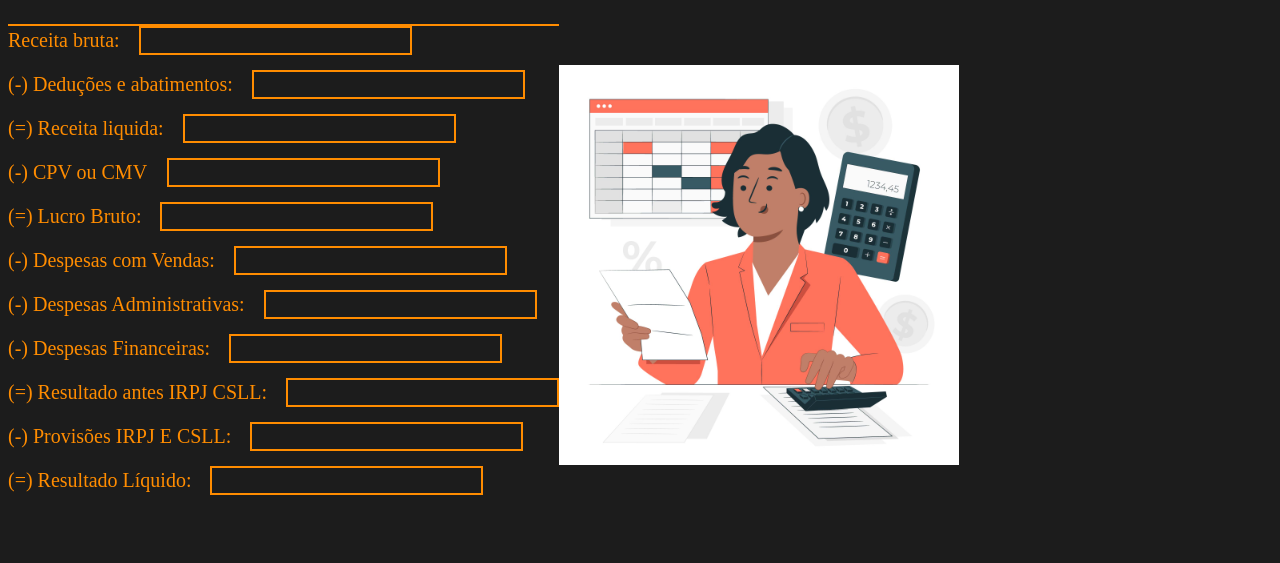
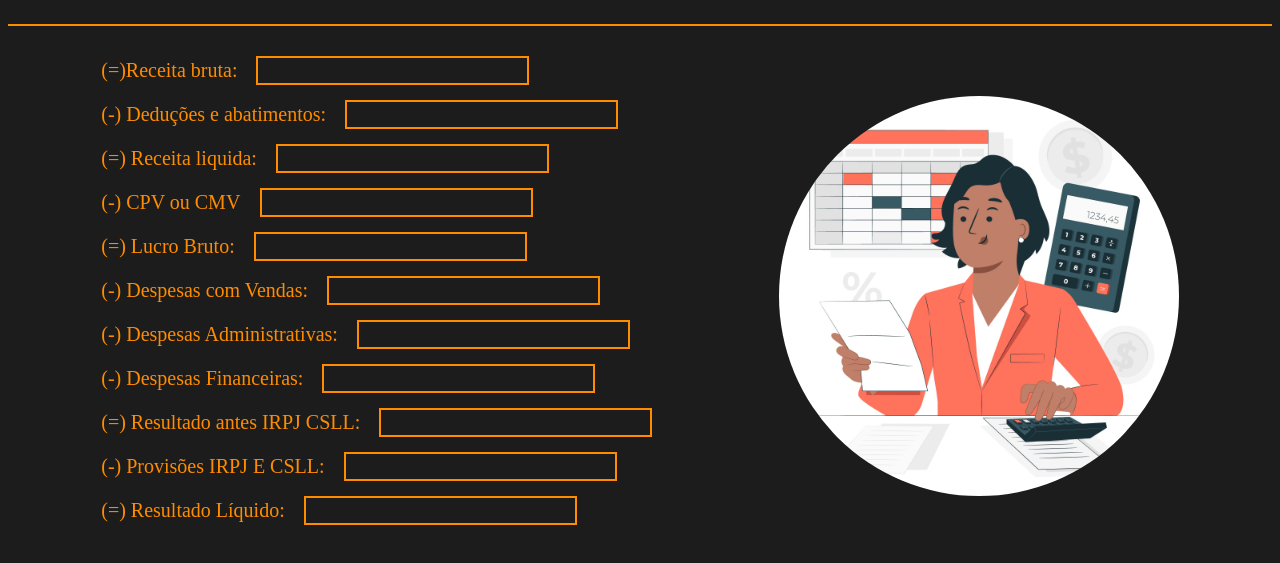
Before and after one commit to Isaacmag97/DREsimplificado, a plain HTML site: page index.html in a window 1280 px wide. Shown: the part 77-640 px from the top of the page. Drawn offline with Linux system fonts and the light colour scheme.

Commit message:
implementando designe

```diff
--- a/index.html
+++ b/index.html
@@ -15,7 +15,7 @@
         <div class="container">
             <div class="containerForm">
                 <form>
-                    <label class="itens">Receita bruta:</label>
+                    <label class="itens">(=)Receita bruta:</label>
                     <input type="number" name="receita_bruta"><br>
                     <label class="itens">(-) Deduções e abatimentos:</label>
                     <input type="number" name="deducoes"><br>
@@ -39,7 +39,7 @@
                     <input type="number" name="res_liq"><br>
                 </form>
             </div>
-            <div clas="containerImg">
+            <div class="containerImg">
                 <img class="contadora" src="./images/contadora.jpg" alt="Profissional contadora">
             </div>
         </div>
--- a/style.css
+++ b/style.css
@@ -11,18 +11,17 @@
 }
 
 .container{
-
+    border-top: 2px solid #FF8C00;
+    padding: 30px;
     display: flex;
     align-items: center;
+    justify-content: space-around;
 }
 
 .contadora{
     height: 400px;
     width: 400px;
-}
-
-.containerForm{
-    border-top: 2px solid #FF8C00;
+    border-radius: 50%;
 }
 
 .itens{
```
